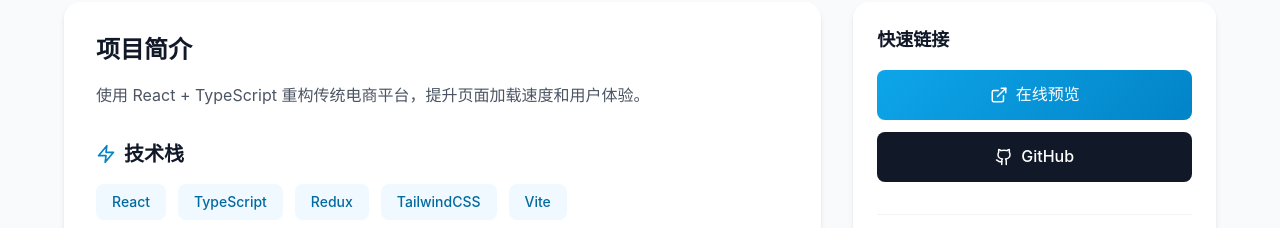
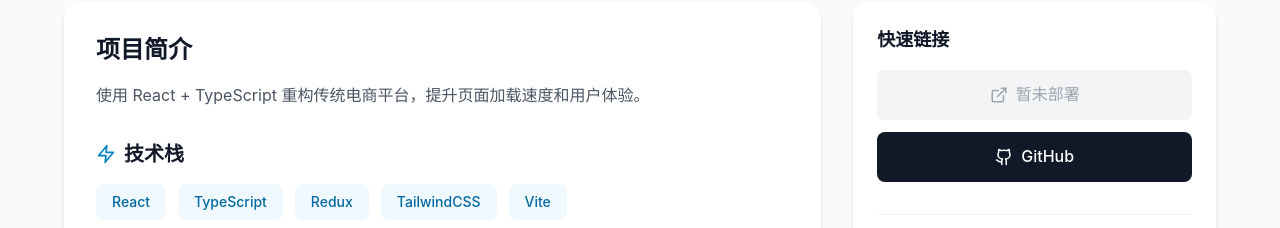
Before and after one commit to chen-1368/portfolio, a React (Vite) app: page /portfolio/project/1 in a window 1280 px wide. Shown: the part 572-800 px from the top of the page. Built offline with nearby package versions, Linux system fonts and the light colour scheme.

Commit message:
优化预览按钮

```diff
--- a/src/pages/ProjectDetail.tsx
+++ b/src/pages/ProjectDetail.tsx
@@ -123,6 +123,7 @@
               <div className="bg-white rounded-2xl p-6 card-shadow sticky top-24">
                 <h3 className="text-lg font-semibold text-gray-900 mb-4">快速链接</h3>
                 <div className="space-y-3">
+                  {project.link !== '#' ? (
                     <a
                       href={project.link}
                       target="_blank"
@@ -132,6 +133,12 @@
                       <ExternalLink size={18} />
                       <span>在线预览</span>
                     </a>
+                  ) : (
+                    <div className="flex items-center justify-center gap-2 px-4 py-3 bg-gray-100 text-gray-400 rounded-lg font-medium cursor-not-allowed">
+                      <ExternalLink size={18} />
+                      <span>暂未部署</span>
+                    </div>
+                  )}
                   {project.github && (
                     <a
                       href={project.github}
```
Lines whose indentation alone changed are shown as unchanged.
